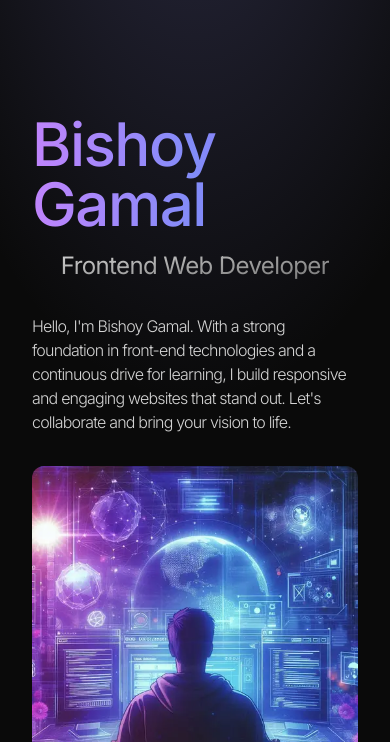
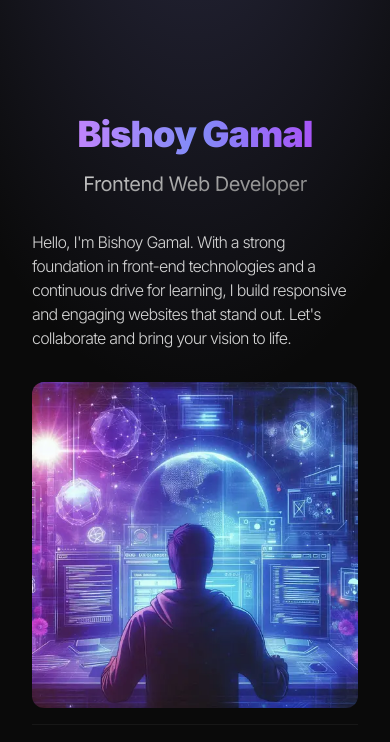
Before and after one commit to BishoyGH/bishoygh.github.io, an Astro site: page / in a window 390 px wide. Shown: the part 102-844 px from the top of the page. Built offline with nearby package versions, Linux system fonts and the light colour scheme; Astro itself is replaced by a stand-in of ours.

Commit message:
update hero title and subtitle for small screens

```diff
--- a/src/components/Hero.tsx
+++ b/src/components/Hero.tsx
@@ -7,10 +7,10 @@
       <div className="flex flex-wrap">
         <div className="w-full lg:w-1/2">
           <div className="flex flex-col items-center lg:items-start">
-            <h1 className="bg-gradient-to-r from-purple-400 via-indigo-400 to-purple-500 bg-clip-text pb-4 text-6xl font-medium tracking-tight text-transparent md:text-7xl lg:mt-16">
+            <h1 className="bg-gradient-to-r from-purple-400 via-indigo-400 to-purple-500 bg-clip-text pb-4 text-6xl font-medium tracking-tight text-transparent max-[450px]:text-4xl max-[450px]:font-black md:text-7xl lg:mt-16">
               Bishoy Gamal
             </h1>
-            <span className="bg-gradient-to-br from-neutral-300 via-neutral-400 to-neutral-500 bg-clip-text text-2xl tracking-tight text-transparent lg:ms-1">
+            <span className="bg-gradient-to-br from-neutral-300 via-neutral-400 to-neutral-500 bg-clip-text text-2xl tracking-tight text-transparent max-[450px]:text-center max-[450px]:text-xl lg:ms-1">
               Frontend Web Developer
             </span>
             <p className="my-2 max-w-xl py-6 font-light tracking-tighter">
```
